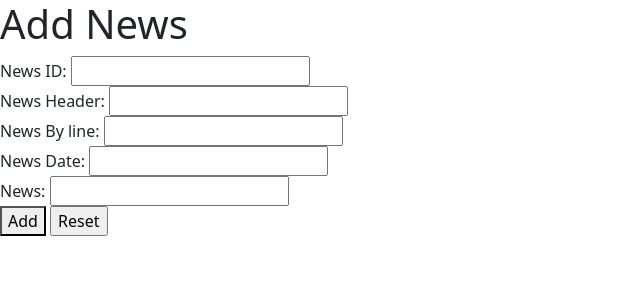
After one commit to alecnadel/RugbyClubWebApp, a Flask app: page /admin/updatenews in a window 1280 px wide. The commit adds this page. Shown: the top 300 px of the page, without its empty margins (0-640 px from the left). Run offline with Flask 2, Linux system fonts and the light colour scheme.

```diff
--- a/app.py
+++ b/app.py
@@ -34,7 +34,7 @@ def home():
         return redirect(root) #root here is the variable call to get the data from the Members table and redirect to the route.
     else:
         cur = getCursor()
-        cur.execute("select MemberFirstName, MemberLastName, MemberID, AdminAccess from Members")
+        cur.execute("select MemberFirstName, MemberLastName, MemberID, AdminAccess from Members;")
         member = cur.fetchall()
         return render_template('home.html', Members=member)
 #this function is return the data from Members table, execute the query through python from MySQL. Then get the data to display on Homepage.
@@ -44,17 +44,17 @@ def getMembers():
     MemberID = request.args.get("MemberID")
     print(MemberID)
     cur = getCursor()
-    cur.execute("select NewsHeader, NewsByline, NewsDate, News from ClubNews ORDER BY NewsDate LIMIT 3") #get data from ClubNews table, display the latest three news item.
+    cur.execute("select NewsHeader, NewsByline, NewsDate, News from ClubNews ORDER BY NewsDate LIMIT 3;") #get data from ClubNews table, display the latest three news item.
     select_News = cur.fetchall()
     print(select_News)
     ClubNews = [desc[0] for desc in cur.description]
-    cur.execute("select MemberID, MemberFirstName, MemberLastName, Address1, Address2, City, Email, Phone from Members where MemberID=%s",(MemberID,))
+    cur.execute("select MemberID, MemberFirstName, MemberLastName, Address1, Address2, City, Email, Phone from Members where MemberID=%s;",(MemberID,))
     #get data from Members table and identify the member by their unique MemberID.
     member = cur.fetchall()
     Members = [desc[0] for desc in cur.description]
     print(f"{Members}")
     #display list of upcoming fixtures. Use join table method to display the game information join in either hometeam or awayteam.
-    cur.execute("select FixtureID, FixtureDate, HomeTeam, AwayTeam from Fixtures join Members on Fixtures.HomeTeam = Members.TeamID where FixtureDate > '2021-10-22 19:30:00'")
+    cur.execute("select FixtureID, FixtureDate, HomeTeam, AwayTeam from Fixtures join Members on Fixtures.HomeTeam = Members.TeamID where FixtureDate > '2021-10-22 19:30:00';")
     select_Fixture = cur.fetchall()
     Fixtures = [desc[0] for desc in cur.description]
     print(f"{Fixtures}")
@@ -71,7 +71,7 @@ def Updatemembercontacts():
             Email  = request.form.get('Email')
             Phone = request.form.get('Phone')
             cur = getCursor()
-            cur.execute("UPDATE Members SET MemberFirstName=%s, MemberLastName=%s, Address1=%s, Address2=%s, City=%s, Email=%s, Phone=%s where MemberID=%s",(MemberFirstName,MemberLastName,Address1,Address2,City,Email,str(Phone),))
+            cur.execute("UPDATE Members SET MemberFirstName=%s, MemberLastName=%s, Address1=%s, Address2=%s, City=%s, Email=%s, Phone=%s where MemberID=%s;",(MemberFirstName,MemberLastName,Address1,Address2,City,Email,str(Phone),))
             return redirect("/")
     else:
         MemberID = request.args.get('MemberID')
@@ -79,7 +79,7 @@ def Updatemembercontacts():
             return redirect("/") #check whether they have a memberID.
         else:
             cur = getCursor()
-            cur.execute("SELECT * FROM Members where MemberID=%s",(str(MemberID),))
+            cur.execute("SELECT * FROM Members where MemberID=%s;",(str(MemberID),))
             select_MemberID = cur.fetchone()
             print(select_MemberID)
             return render_template('updatecontacts.html',Memberdetails = select_MemberID)
@@ -89,12 +89,42 @@ def getAdmin():
     MemberID = request.args.get("MemberID")
     print(MemberID)
     cur = getCursor()
-    cur.execute("select NewsID, NewsHeader, NewsByline, NewsDate, News from ClubNews ORDER BY NewsDate")
+    cur.execute("select NewsID, NewsHeader, NewsByline, NewsDate, News from ClubNews ORDER BY NewsDate;")
     select_News = cur.fetchall()
     print(select_News)
     ClubNews = [desc[0] for desc in cur.description]
-    cur.execute("select MemberID, MemberFirstName, MemberLastName, Address1, Address2, City, Email, Phone from Members where MemberID=%s",(MemberID,))
+    cur.execute("select MemberID, MemberFirstName, MemberLastName, Address1, Address2, City, Email, Phone from Members where MemberID=%s;",(MemberID,))
     select_admin = cur.fetchall()
     admin = [desc[0] for desc in cur.description]
     print(f"{admin}")
     return render_template('admin.html',admin=select_admin,ClubNews=select_News,News=ClubNews)
+
+@app.route('/admin/updatenews', methods=['GET', 'POST'])
+def addnews():
+    if request.method == 'POST':
+        print(request.form)
+        id = genID()
+        print(id)
+        Newsid = request.form.get('NewsID')
+        Header = request.form.get('NewsHeader')
+        Author = request.form.get('NewsByline')
+        Date = request.form.get('NewsDate')
+        NewNews = request.form.get('News')
+        cur = getCursor()
+        cur.execute("insert into ClubNews(News_ID, NewsHeader, NewsByline, NewsDate, News) values (%s,%s,%s,%s,%s);",(str(id),Newsid,Header,Author,Date,NewNews,))
+        cur.execute("select * from ClubNews where News_ID=%s;",(str(id),))
+        add_news = cur.fetchall()
+        news_column = [desc[0] for desc in cur.description]
+        return render_template('admin.html',newsresult=add_news,newsdata=news_column)
+    else:
+        return render_template('addnews.html')
+
+@app.route('/admin/clubmember', methods=['GET', 'POST'])
+def addmember():
+    if request.method == 'GET':
+        cur = getCursor()
+        cur.execute("select * from Members;")
+        memberresult = cur.fetchall()
+        coldbresult = [desc[0] for desc in cur.description]
+        print(f"{coldbresult}")
+        return render_template('addmember.html',dbmemberresult=memberresult,col=coldbresult)
--- /dev/null
+++ b/templates/addnews.html
@@ -0,0 +1,29 @@
+<!DOCTYPE html>
+<html lang="en">
+<head>
+  <link href="https://cdn.jsdelivr.net/npm/bootstrap@5.1.3/dist/css/bootstrap.min.css" rel="stylesheet" integrity="sha384-1BmE4kWBq78iYhFldvKuhfTAU6auU8tT94WrHftjDbrCEXSU1oBoqyl2QvZ6jIW3" crossorigin="anonymous">
+    <title>Club News</title>
+</head>
+<body>
+    <h1>Add News</h1>
+    {% block content %}
+    <form action="/admin/updatenews" method="POST">
+
+      <label for="NewsID">News ID:</label>
+      <input type="text" id="NewsID" name="NewsID"/> <br>
+      <label for="NewsHeader">News Header:</label>
+      <input type="text" id="NewsHeader" name="NewsHeader"/> <br>
+      <label for="NewsByline">News By line:</label>
+      <input type="text" id="NewsByline" name="NewsByline"/> <br>
+      <label for="NewsDate">News Date:</label>
+      <input type="text" id="NewsDate" name="NewsDate"/> <br>
+      <label for="News">News:</label>
+      <input type="text" id="News" name="News"/> <br>
+
+      <button type="button">Add</button>
+      <input type="Reset"/>
+
+    </form>
+    {% endblock %}
+</body>
+</html>
--- a/templates/home.html
+++ b/templates/home.html
@@ -12,7 +12,7 @@
       <option selected>Select a name</option>
         {% for member in Members %}
         {% if member[3]==0 %}
-        <option value ="/member?MemberID={{member[2]}}">{{member[0] ~ ' ' ~ member[1]}}</option>
+        <option value ="/member?MemberID={{member[2]}}">{{member[0] ~ ' ' ~ member[1]}}</option> <!--Here 0 is show the first name and 1 show the last name when select a member name for login-->
         {% else %}
         <option value ="/admin">{{member[0]}} {{member[1]}}</option>
         {% endif %}
--- a/templates/members.html
+++ b/templates/members.html
@@ -50,7 +50,7 @@
         </tbody>
     </table>
 
-     <!--in here need a a href= / link the route within the button. </a> before the</button>-->
+
 
     <table class="table table-bordered border border-danger table-striped table-hover">
       <thead>
```
Also changed, not shown: templates/addmember.html (added, +36 -0 lines), templates/admin.html (+5 -3 lines), templates/clubnews.html (deleted, +0 -15 lines).
